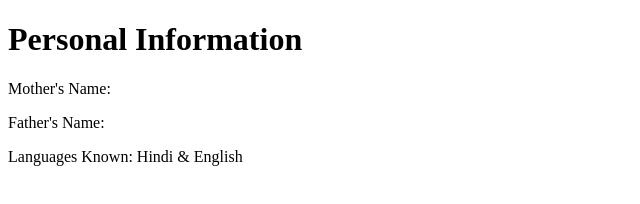
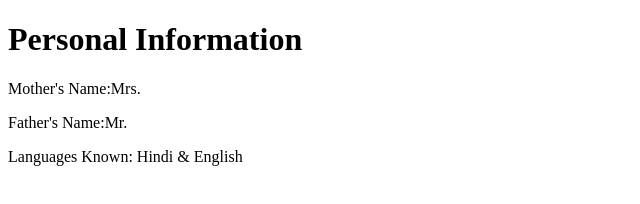
Before and after one commit to VedhaSharma/learner, a plain HTML site: page info.html in a window 1280 px wide. Shown: the full height of the page, 0-640 px from the left. Drawn offline with Linux system fonts and the light colour scheme.

Commit message:
New info.html

```diff
--- a/info.html
+++ b/info.html
@@ -6,8 +6,8 @@
     </head>
     <body>
         <h1>Personal Information</h1>
-        <p>Mother's Name:</p>
-        <p>Father's Name:</p>
+        <p>Mother's Name:Mrs.</p>
+        <p>Father's Name:Mr.</p>
         <p>Languages Known: Hindi & English</p>
     </body>
 </html>
```
